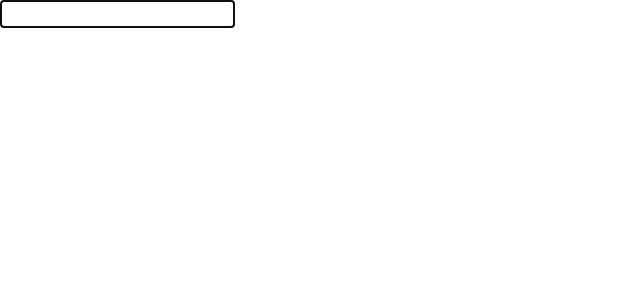
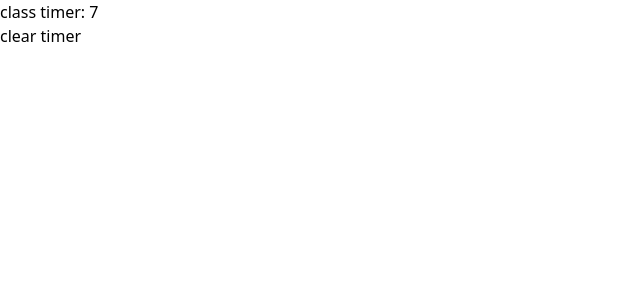
Before and after one commit to varadisthedev/react-hooks-advanced, a React (Vite) app: page / in a window 1280 px wide. Shown: the top 300 px of the page, without its empty margins (0-640 px from the left). Built offline with nearby package versions, Linux system fonts and the light colour scheme; the HTML template or start-up script is replaced by a standard one.

Commit message:
useRef for timer

```diff
--- a/src/App.jsx
+++ b/src/App.jsx
@@ -1,11 +1,13 @@
 import React,{ useState } from 'react'
 import FocusInput from './component/FocusInput'
+import ClassTimer from './component/ClassTimer'
 
 function App() {
 
   return (
     <>
-      <FocusInput/>
+      {/* <FocusInput/> */}
+      <ClassTimer/>
     </>
   )
 }
--- a/src/component/ClassTimer.jsx
+++ b/src/component/ClassTimer.jsx
@@ -10,11 +10,20 @@ import React, { Component } from 'react'
       }
     }
     componentDidMount(){
-        this.interval=setInterval(()=>{this.setState()})
+      this.interval=setInterval(()=>{this.setState(prevState=>({timer:prevState.timer +1}))},1000)
+    }
+
+    componentWillUnmount(){
+      clearInterval(this.interval)
     }
   render() {
     return (
-      <div>ClassTimer</div>
+      <div>
+        <h1>
+          class timer: {this.state.timer}
+        </h1>
+        <button onClick={()=>{clearInterval(this.interval)}}>clear timer</button>
+      </div>
     )
   }
 }
```
